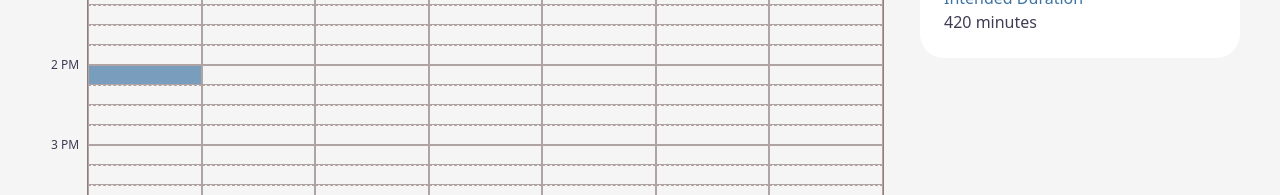
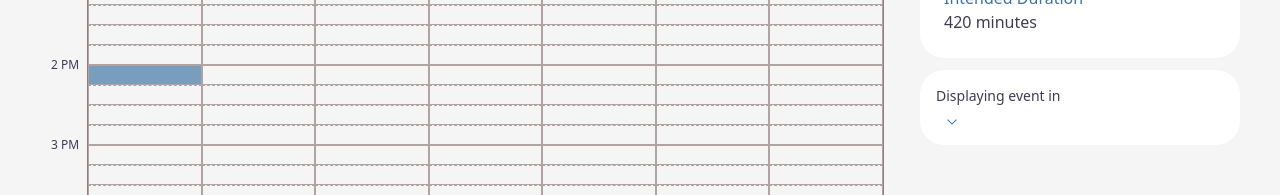
Before and after one commit to plan-cake/frontend, a Next.js app: page /schedule/results in a window 1280 px wide. Shown: the part 565-760 px from the top of the page. Built offline with nearby package versions, Linux system fonts and the light colour scheme; a web font is replaced by a local one.

Commit message:
add options to change timezone in availability + results page

```diff
--- a/app/schedule/availability/page.tsx
+++ b/app/schedule/availability/page.tsx
@@ -5,11 +5,20 @@ import { useState } from "react";
 import ScheduleGrid from "@/app/ui/components/schedule/schedule-grid";
 import EventInfoDrawer from "@/app/ui/components/event-info-drawer";
 import CopyToast from "@/app/ui/components/copy-toast";
+import TimezoneSelect from "@/app/ui/components/timezone-select";
 
 import { EventRange } from "@/app/_types/schedule-types";
 import { EventInfo } from "@/app/ui/components/event-info-drawer";
 
 export default function Page() {
+  const [timezone, setTimezone] = useState(
+    Intl.DateTimeFormat().resolvedOptions().timeZone,
+  );
+
+  const handleTZChange = (newTZ: string | number) => {
+    setTimezone(newTZ.toString());
+  };
+
   const [userName, setUserName] = useState("John Doe");
 
   const eventName = "Sample Event";
@@ -65,8 +74,8 @@ export default function Page() {
       {/* Main Content */}
       <div className="mb-8 flex h-fit flex-col gap-4 md:mb-0 md:flex-row">
         {/* Left Panel */}
-        <div className="h-fit w-full shrink-0 overflow-y-auto md:sticky md:top-8 md:w-80">
-          <div className="md:mb-6">
+        <div className="h-fit w-full shrink-0 space-y-6 overflow-y-auto md:sticky md:top-8 md:w-80">
+          <div>
             <span className="text-lg">
               Hi,{" "}
               <input
@@ -86,13 +95,20 @@ export default function Page() {
           <div className="hidden rounded-3xl bg-[#FFFFFF] p-6 md:block dark:bg-[#343249]">
             <EventInfo eventRange={eventRange} />
           </div>
+
+          <div className="rounded-3xl bg-[#FFFFFF] p-4 text-sm dark:bg-[#343249]">
+            Displaying event in
+            <span className="ml-1 font-bold text-blue dark:text-red">
+              <TimezoneSelect value={timezone} onChange={handleTZChange} />
+            </span>
+          </div>
         </div>
 
         {/* Right Panel */}
         <ScheduleGrid
           mode="paint"
           eventRange={eventRange}
-          timezone={eventRange.timezone}
+          timezone={timezone}
         />
       </div>
 
--- a/app/schedule/results/page.tsx
+++ b/app/schedule/results/page.tsx
@@ -5,6 +5,7 @@ import { useState, useEffect } from "react";
 import ScheduleGrid from "@/app/ui/components/schedule/schedule-grid";
 import EventInfoDrawer from "@/app/ui/components/event-info-drawer";
 import CopyToast from "@/app/ui/components/copy-toast";
+import TimezoneSelect from "@/app/ui/components/timezone-select";
 
 import { EventInfo } from "@/app/ui/components/event-info-drawer";
 import { getUtcIsoSlot } from "@/app/_types/user-availability";
@@ -77,14 +78,20 @@ const fillerAttendees = [
 ];
 
 export default function Page() {
+  const [timezone, setTimezone] = useState(
+    Intl.DateTimeFormat().resolvedOptions().timeZone,
+  );
+
+  const handleTZChange = (newTZ: string | number) => {
+    setTimezone(newTZ.toString());
+  };
+
   const [userName, setUserName] = useState("John Doe");
   const [eventName, setEventName] = useState("Event Name");
   const [attendees, setAttendees] = useState(fillerAttendees);
   const [eventCode, setEventCode] = useState<string>("");
   const [isOwner, setIsOwner] = useState<boolean>(true);
   const [hoveredSlot, setHoveredSlot] = useState<string | null>(null);
-
-  const timezone = Intl.DateTimeFormat().resolvedOptions().timeZone;
 
   useEffect(() => {
     // Simulate fetching from backend
@@ -150,7 +157,7 @@ export default function Page() {
       <div className="h-fit md:flex md:flex-row md:gap-4">
         <ScheduleGrid
           eventRange={eventRange}
-          timezone={eventRange.timezone}
+          timezone={timezone}
           mode="view"
           attendees={fillerAttendees}
           hoveredSlot={hoveredSlot}
@@ -185,6 +192,13 @@ export default function Page() {
           <div className="hidden rounded-3xl bg-[#FFFFFF] p-6 md:block dark:bg-[#343249]">
             <EventInfo eventRange={eventRange} />
           </div>
+
+          <div className="rounded-3xl bg-[#FFFFFF] p-4 text-sm dark:bg-[#343249]">
+            Displaying event in
+            <span className="ml-1 font-bold text-blue dark:text-red">
+              <TimezoneSelect value={timezone} onChange={handleTZChange} />
+            </span>
+          </div>
         </div>
       </div>
     </div>
--- a/app/ui/components/schedule/schedule-grid.tsx
+++ b/app/ui/components/schedule/schedule-grid.tsx
@@ -29,7 +29,7 @@ interface ScheduleGridProps {
     name: string;
     availability: AvailabilitySet;
   }[];
-  mode: "paint" | "view";
+  mode?: "paint" | "view" | "preview";
 
   hoveredSlot?: string | null;
   setHoveredSlot?: (slotIso: string | null) => void;
@@ -40,7 +40,7 @@ export default function ScheduleGrid({
   timezone,
   disableSelect = false,
   attendees = [],
-  mode,
+  mode = "preview",
   hoveredSlot,
   setHoveredSlot = () => {},
 }: ScheduleGridProps) {
--- a/app/ui/components/schedule/time-block.tsx
+++ b/app/ui/components/schedule/time-block.tsx
@@ -6,7 +6,7 @@ import { useTheme } from "next-themes";
 import { cn } from "@/app/_lib/classname";
 
 interface TimeBlockProps {
-  mode: "paint" | "view";
+  mode: "paint" | "view" | "preview";
   disableSelect?: boolean;
   timeColWidth: number;
   rightArrowWidth: number;
```
